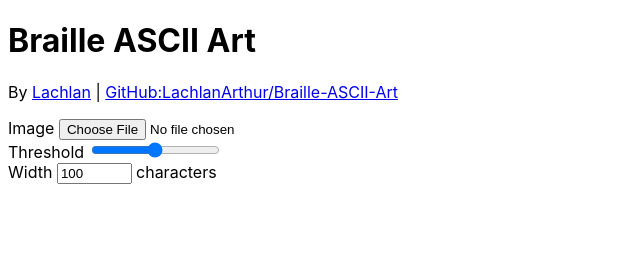
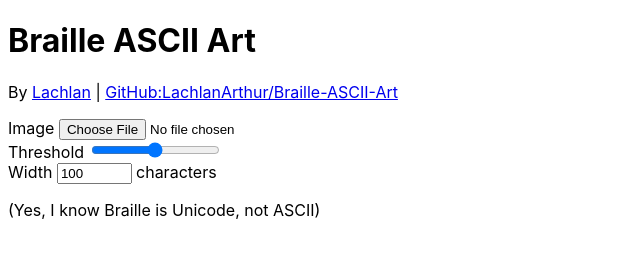
Before and after one commit to LachlanArthur/Braille-ASCII-Art, a website with bundled scripts: page index.html in a window 1280 px wide. Shown: the whole page, without its empty margins (0-640 px from the left). Built offline with nearby package versions, Linux system fonts and the light colour scheme.

Commit message:
Add disclaimer

```diff
--- a/index.html
+++ b/index.html
@@ -25,6 +25,8 @@
 
 	<div id="output" contenteditable="true"></div>
 
+	<p>(Yes, I know Braille is Unicode, not ASCII)</p>
+
 	<script src="dist/index.js" type="module"></script>
 
 </body>
```
